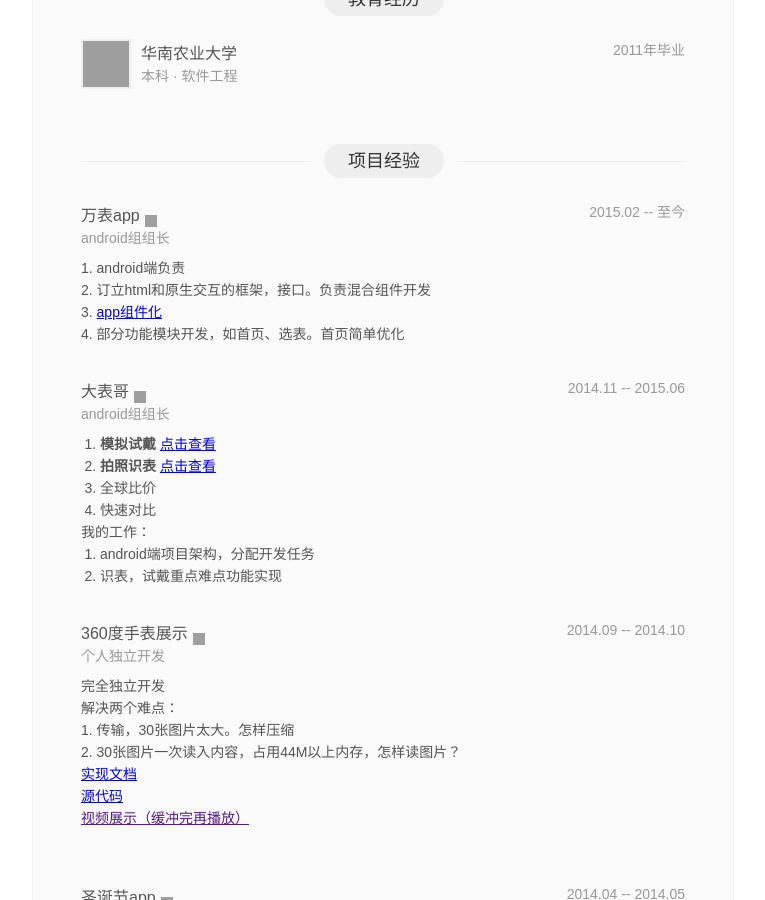
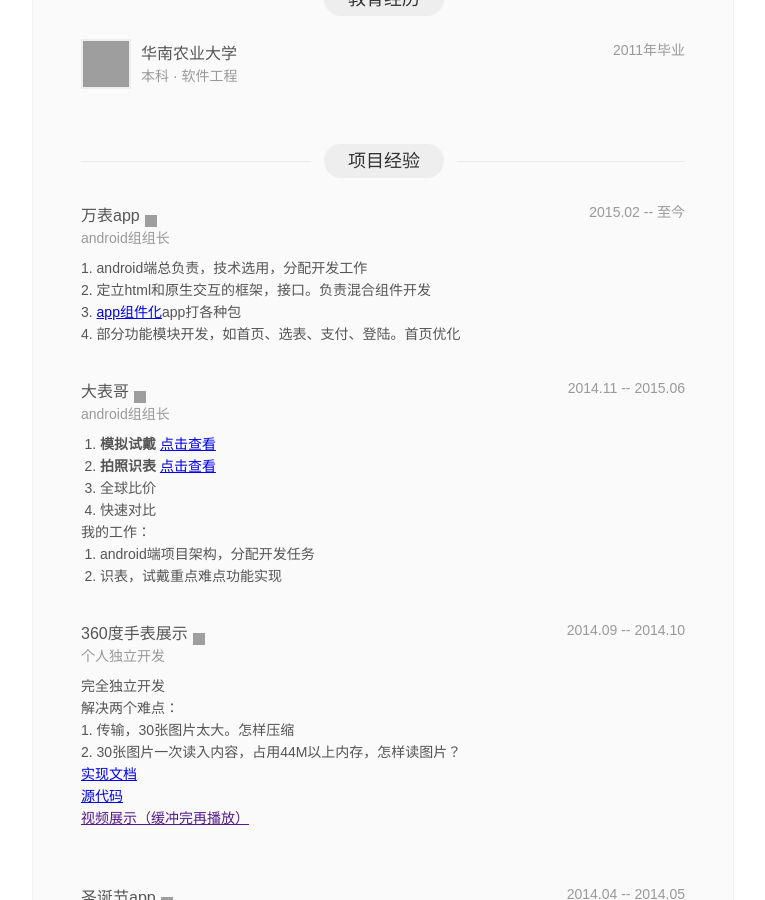
Before and after one commit to k-lam/blog, a Jekyll site: the page _posts/2016-2-21-kl profile.html, which Jekyll copies as it is, in a window 1280 px wide and 900 px high, scrolled down 701 px. Shown: the whole window, without its empty margins (257-1022 px from the left). Built offline with Jekyll 4.4.1, drawn with Linux system fonts in a browser that asks for light colours; grey boxes are pictures that could not be loaded.

Commit message:
modify kl profile.html

```diff
--- a/_posts/2016-2-21-kl profile.html
+++ b/_posts/2016-2-21-kl profile.html
@@ -528,9 +528,9 @@
 									</div>
 								</div>
 								<div class="mr_content_m olpf">
-									<p>1. android端负责&nbsp;<br />2. 订立html和原生交互的框架，接口。负责混合组件开发</p>
-<p>3. <a href="http://k-lam.github.io/blog/2016/02/14/android%E5%BA%94%E7%94%A8%E5%8A%A8%E6%80%81%E8%83%BD%E5%8A%9B%E6%8E%A2%E7%B4%A2(-%E6%89%8B%E5%8A%A8%E5%8A%A0%E7%B2%BE-).html" target="_blank">app组件化</a></p>
-<p>4. 部分功能模块开发，如首页、选表。首页简单优化</p>
+									<p>1. android端总负责，技术选用，分配开发工作&nbsp;<br />2. 定立html和原生交互的框架，接口。负责混合组件开发</p>
+<p>3. <a href="http://k-lam.github.io/blog/2016/02/14/android%E5%BA%94%E7%94%A8%E5%8A%A8%E6%80%81%E8%83%BD%E5%8A%9B%E6%8E%A2%E7%B4%A2(-%E6%89%8B%E5%8A%A8%E5%8A%A0%E7%B2%BE-).html" target="_blank">app组件化</a>app打各种包</p>
+<p>4. 部分功能模块开发，如首页、选表、支付、登陆。首页优化</p>
 								</div>
 								</div>
 								<div class="mr_jobe_list">
```
Also changed, not shown: 1 other file.
